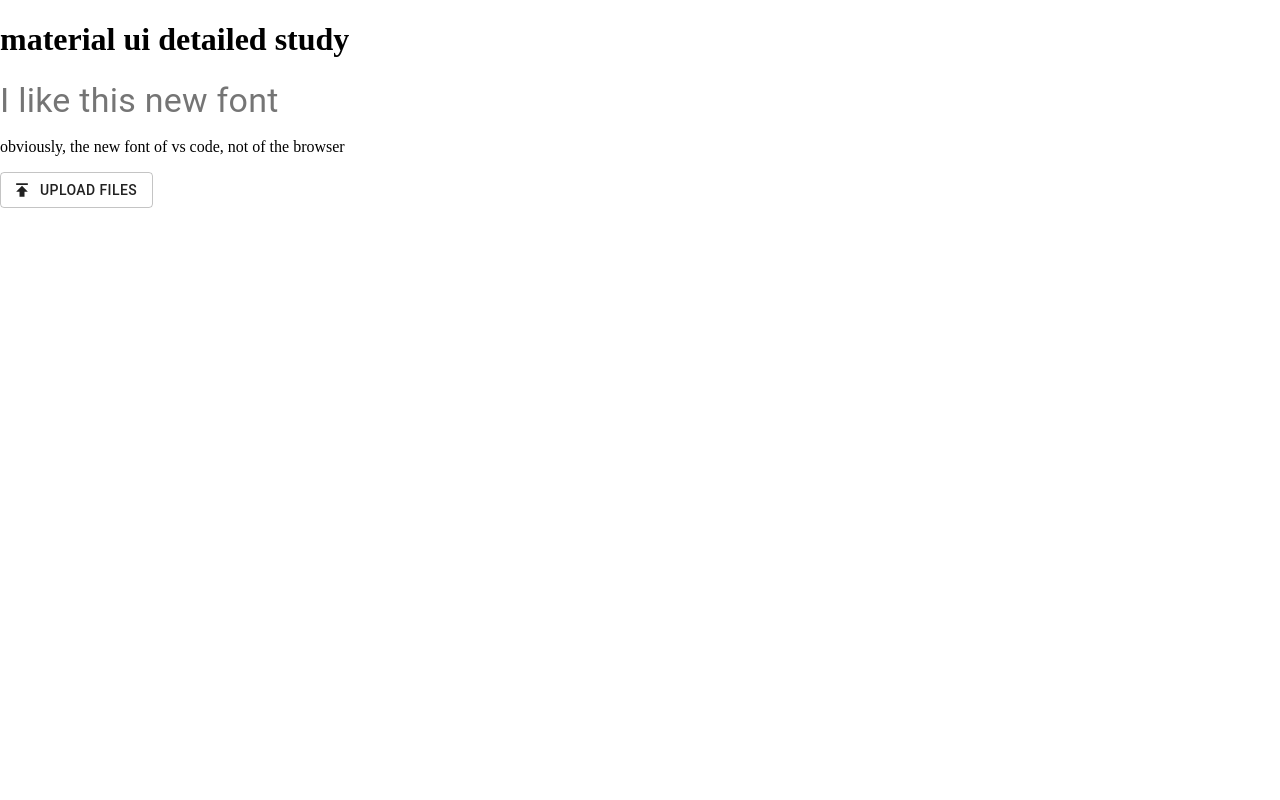
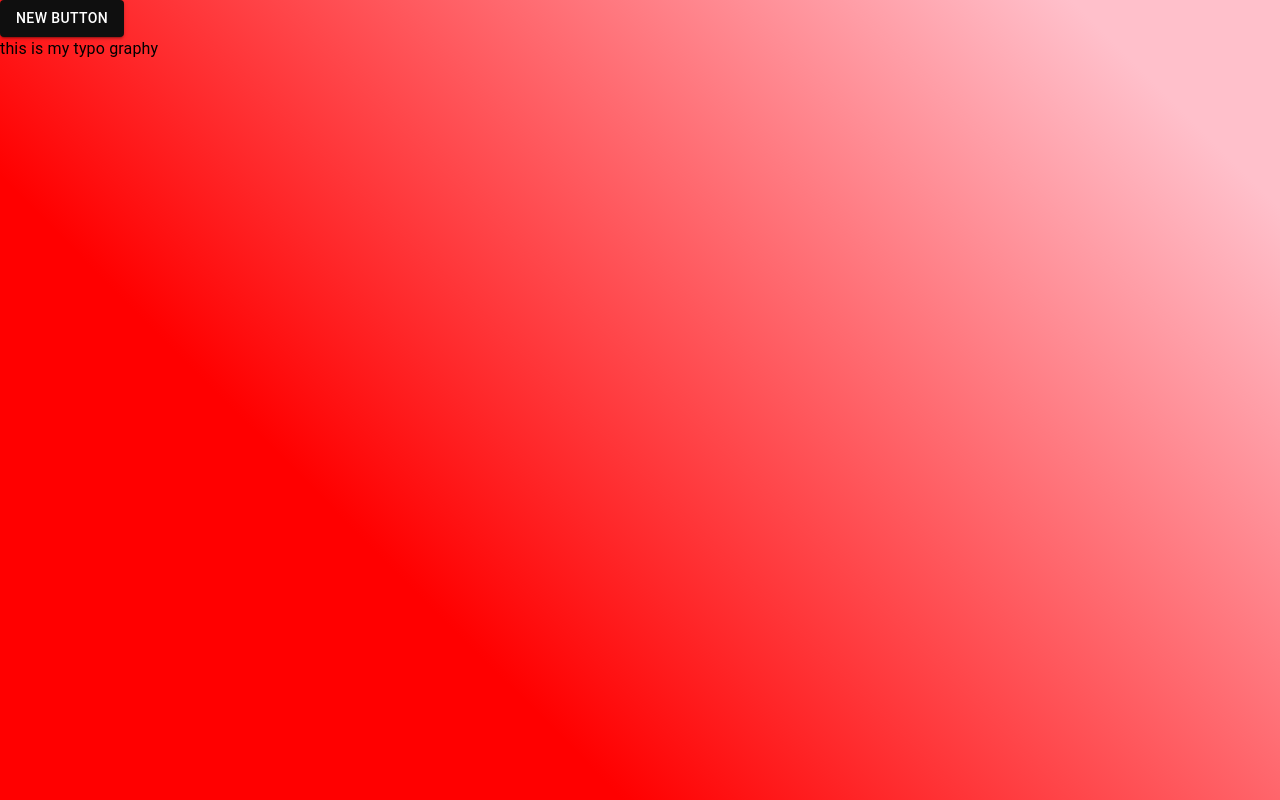
Before and after one commit to zoyron/-material-ui-prac, a React (Create React App) app: page / in a window 1280 px wide. Built offline with nearby package versions, Linux system fonts and the light colour scheme.

Commit message:
black button theme added

```diff
--- a/src/App.js
+++ b/src/App.js
@@ -1,18 +1,20 @@
 import React from "react";
-import { Typography, Button, createMuiTheme } from "@material-ui/core";
-import PublishIcon from "@material-ui/icons/Publish";
+import { Typography, Button, makeStyles } from "@material-ui/core";
 
+const useStyles = makeStyles({
+  root: {
+    height: "100vh",
+    background: "linear-gradient(45deg, red 30%, pink 90%)",
+  },
+});
 const App = () => {
+  const classes = useStyles();
   return (
-    <div>
-      <h1>material ui detailed study</h1>
-      <Typography variant="h4" color="textSecondary">
-        I like this new font
-      </Typography>
-      <p>obviously, the new font of vs code, not of the browser</p>
-      <Button variant="outlined" startIcon={<PublishIcon />}>
-        Upload Files
+    <div className={classes.root}>
+      <Button color="primary" variant="contained">
+        new button
       </Button>
+      <Typography>this is my typo graphy</Typography>
     </div>
   );
 };
--- a/src/index.js
+++ b/src/index.js
@@ -1,5 +1,19 @@
 import React from "react";
 import ReactDOM from "react-dom";
 import App from "./App";
+import { createMuiTheme, ThemeProvider } from "@material-ui/core";
 
-ReactDOM.render(<App />, document.getElementById("root"));
+const theme = createMuiTheme({
+  palette: {
+    primary: {
+      main: "#0f0f0f",
+    },
+  },
+});
+
+ReactDOM.render(
+  <ThemeProvider theme={theme}>
+    <App />
+  </ThemeProvider>,
+  document.getElementById("root")
+);
```
